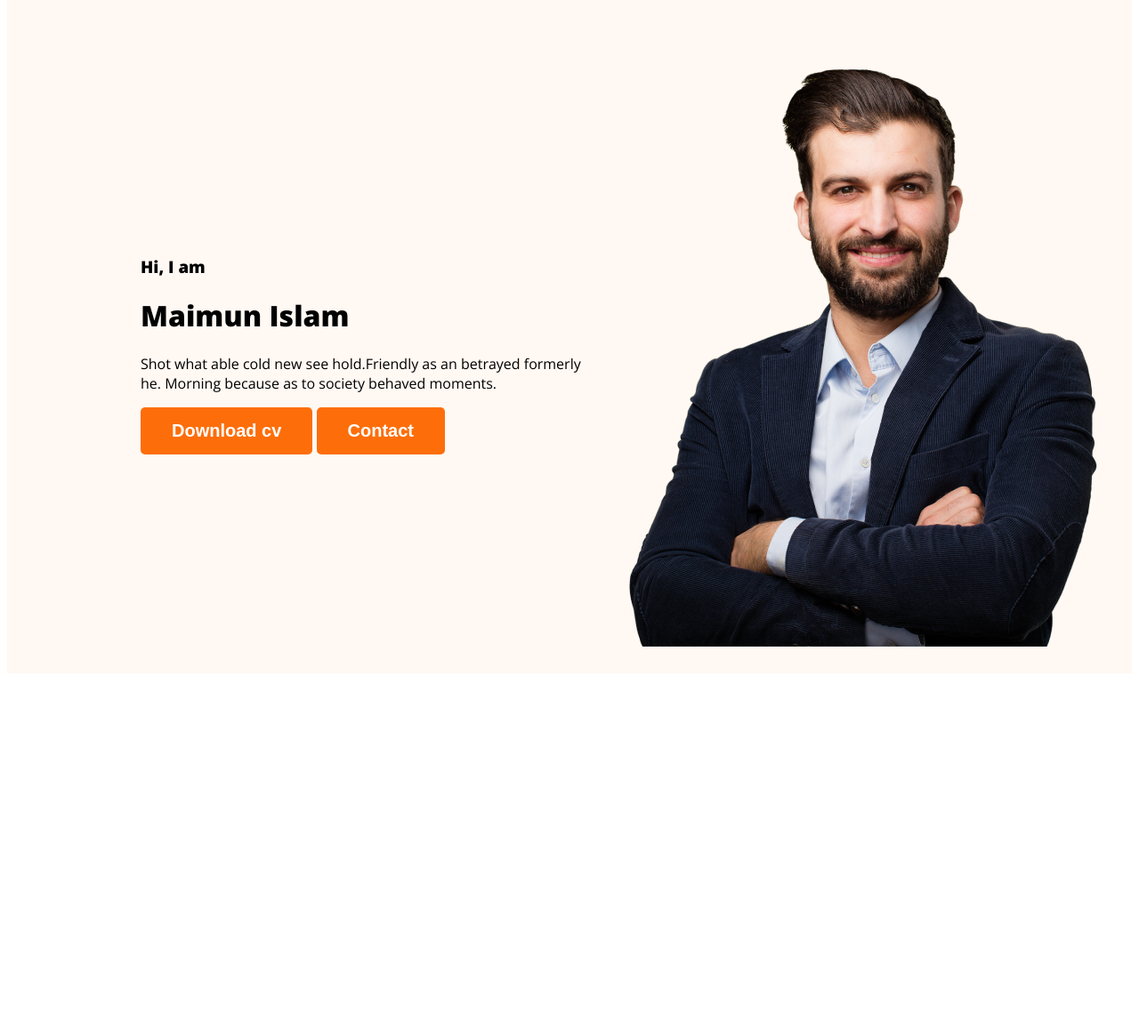
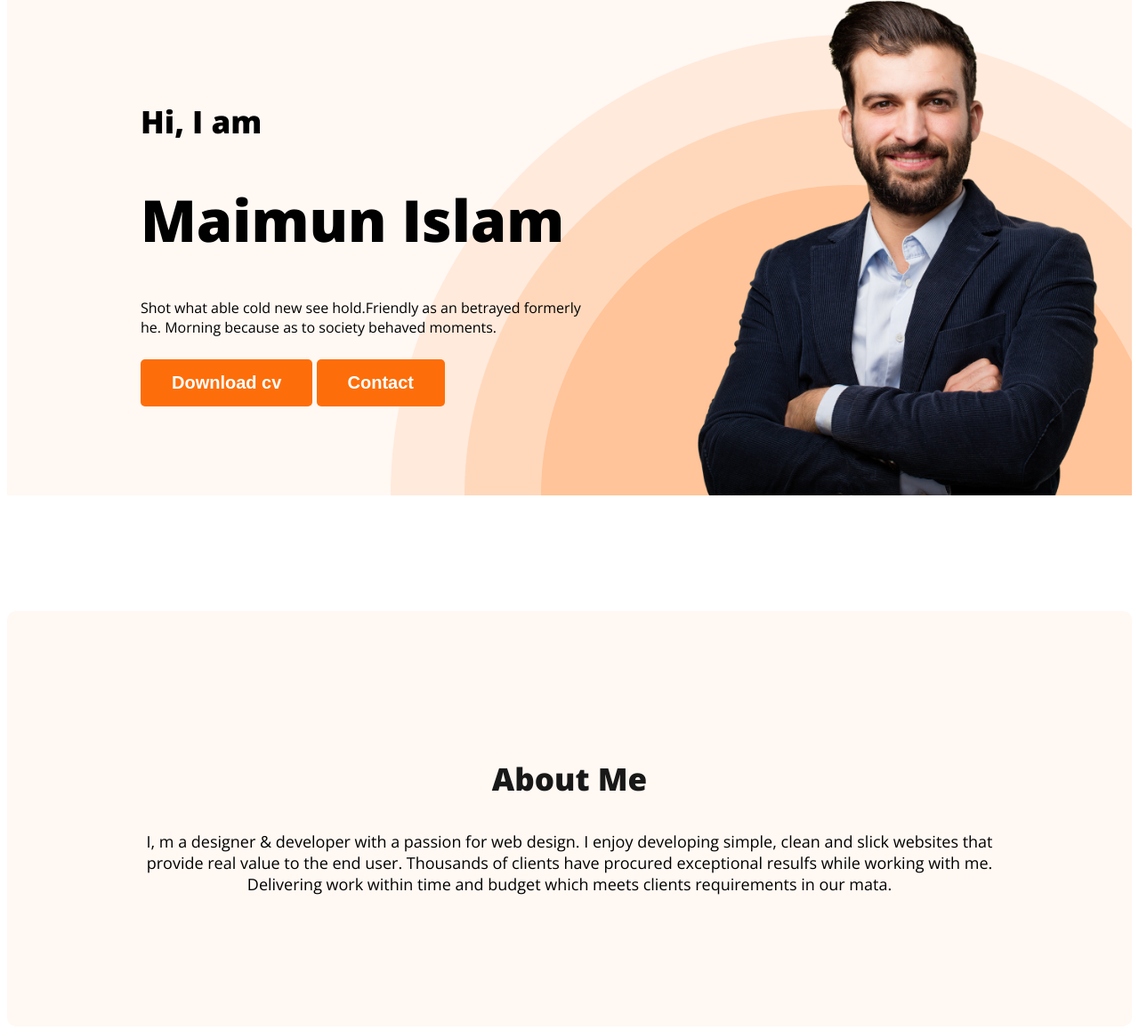
Before and after one commit to Maimun54/maimun-portfolio, a plain HTML site: page index.html in a window 1280 px wide. Shown: the part 163-1320 px from the top of the page at 89% size. Before the commit the page ends 928 px from the top, so only its background shows below. Drawn offline with nearby package versions, Linux system fonts and the light colour scheme.

Commit message:
about section done

```diff
--- a/index.html
+++ b/index.html
@@ -24,14 +24,21 @@
           <div class="banner_container">
             <h3 class="banner_greeting">Hi, I am</h3>
             <h1 class="banner_titile">Maimun Islam</h1>
-            <p>Shot what able cold new see hold.Friendly as an betrayed formerly he. Morning because as to society behaved moments.</p>
+            <p class="banner_discription">Shot what able cold new see hold.Friendly as an betrayed formerly he. Morning because as to society behaved moments.</p>
             <button class="btn_primary">Download cv</button>
             <button class="btn_primary"> Contact</button>
           </div>
           <img class="profile-picture" src="images/hardy.png" alt="">
         </div>
     </header>
-    <main></main>
+    <main>
+        <section class="about">
+            <h3 class="about-title">About Me</h3>
+            <p class="about_discription">
+                I, m a designer & developer with a passion for web design. I enjoy developing simple, clean and slick websites that provide real value to the end user. Thousands of clients have procured exceptional resulfs while working with me. Delivering work within time and budget which meets clients requirements in our mata.
+            </p>
+        </section>
+    </main>
     <footer></footer>
 </body>
 </html>
--- a/style.css
+++ b/style.css
@@ -28,7 +28,7 @@ nav{
 }
 .nav_title{
 color: #181818;
-font-size: 45px;
+font-size: 25px;
 font-weight: 800;
 
 }
@@ -51,17 +51,56 @@ nav a {
 /* header style related  */
 .header_design{
     background: #FFF8F3;
+    background-image: url("images/header_bg.png");
+    background-repeat: no-repeat;
+    background-position: bottom right;
 }
 .banner {
-    padding: 30px 30px 30px 150px;
+    padding: 30px 30px 0px 150px;
     display: flex;
     align-items: center;
+    justify-content: space-between;
 }
-/* .banner .profile-picture{
-    width: 584px;
-    height: 676px;
+.banner .profile-picture{
+    width: 500px;
 
-} */
+
+}
 .banner_container{
 
 }
+.banner_greeting{
+    font-size: 35px;
+}
+.banner_titile{
+    font-size: 65Px;
+    font-weight: 800;
+
+}
+.banner_container {
+    max-width: 500px;
+}
+p.banner_discription {
+    margin-bottom: 25px;
+}
+
+/*  about section */
+.about{
+    padding: 130px;
+    border-radius: 10px;
+    background: #FFF8F3;
+    margin: 130px 0px;
+}
+.about-title {
+    font-size: 35px;
+    text-align: center;
+    color: #181818;
+    font-weight: 700;
+}
+.about_discription {
+    color:#757575);
+    text-align: center;
+    font-size: 18px;
+    font-weight: 400;
+
+}
```
